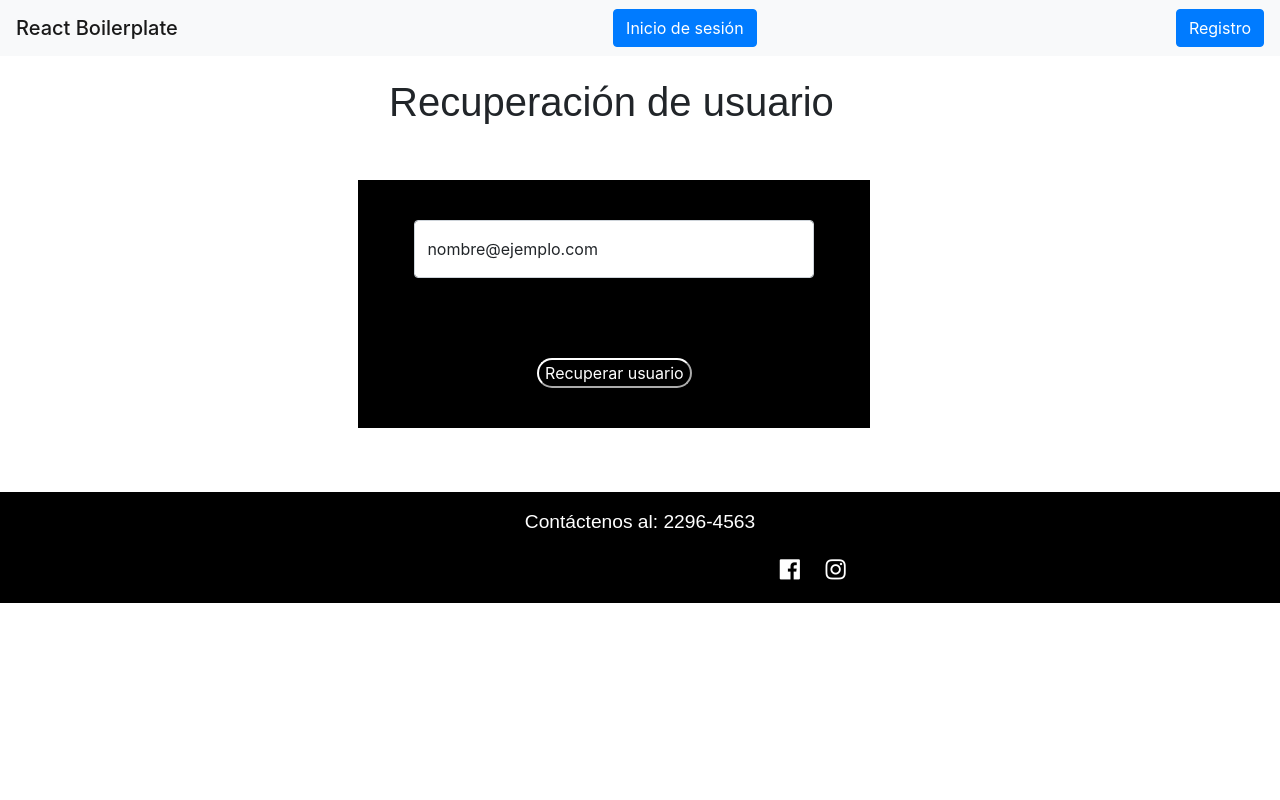
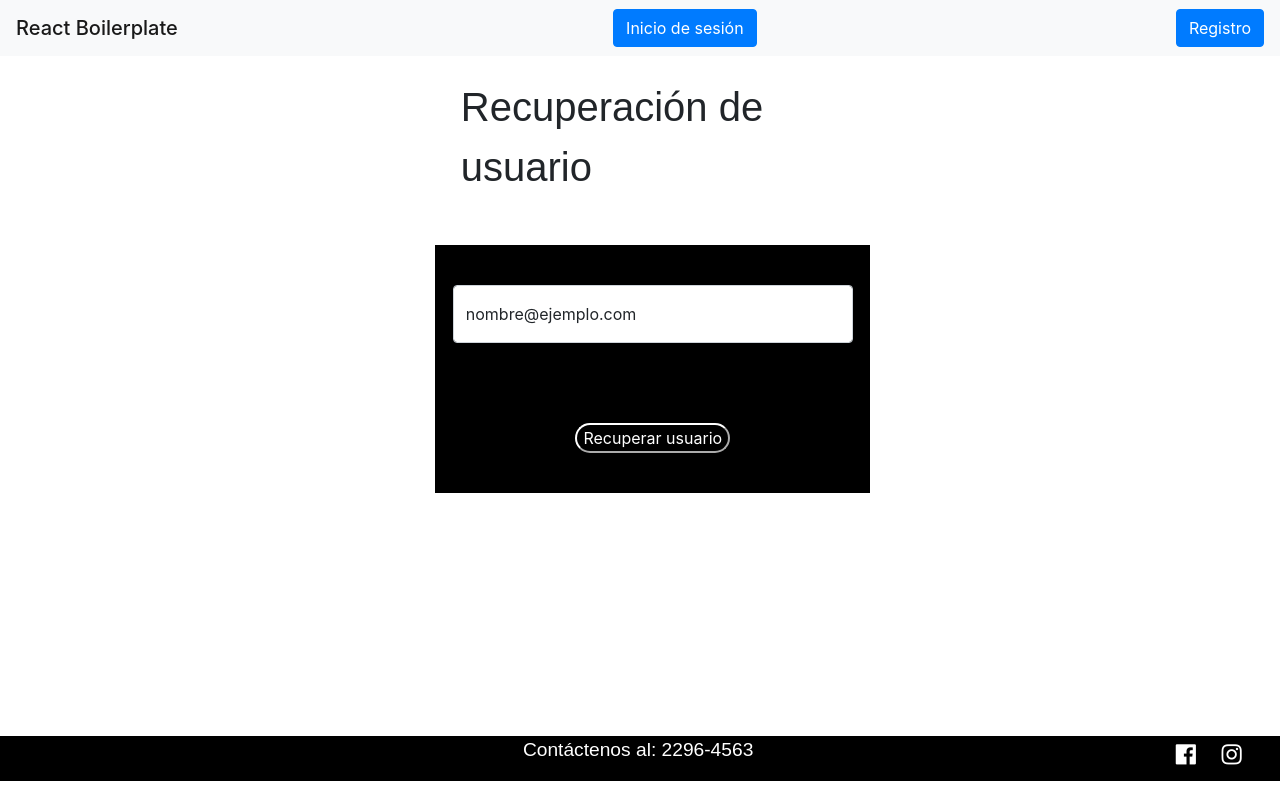
Before and after one commit to KevinJPC/Proyecto-Final-4Geeks---6B, a React app: page /recoverPassword in a window 1280 px wide. Built offline with nearby package versions, Linux system fonts and the light colour scheme; no server answers.

Commit message:
vistas1.2

```diff
--- a/src/front/js/component/footer.js
+++ b/src/front/js/component/footer.js
@@ -2,13 +2,13 @@ import React, { Component } from "react";
 
 export const Footer = () => (
 	<div className="Footer" id="footer-principal">
-		<footer className="footer mt-auto py-3 text-center" id="footer">
+		<footer className="footer mt-auto text-center" id="footer">
 			<div id="icon">
 				<p>Contáctenos al: 2296-4563</p>
-				<a href="https://www.facebook.com/pagina" id="redes1">
+				<a href="https://www.facebook.com/pagina" target="_blank" rel="noopener noreferrer" id="redes1">
 					<i className="fab fa-facebook" />
 				</a>
-				<a href="https://www.instagram.com/" id="redes2">
+				<a href="https://www.instagram.com/" target="_blank" rel="noopener noreferrer" id="redes2">
 					<i className="fab fa-instagram" />
 				</a>
 			</div>
--- a/src/front/js/pages/recoverPassword.js
+++ b/src/front/js/pages/recoverPassword.js
@@ -41,7 +41,7 @@ export const RecoverPassword = () => {
 	return (
 		<div className="fondoregistro2">
 			<p id="recover-user">Recuperación de usuario</p>
-			<div className="text-center mt-5 d-flex justify-content-center align-items-center" id="fondonegro">
+			<div className="text-center mt-5 d-flex justify-content-center align-items-center" id="fondonegro1">
 				<form style={{ width: "400px" }} onSubmit={e => handleSubmit(e)}>
 					<div className="form-floating">
 						<input
--- a/src/front/styles/index.scss
+++ b/src/front/styles/index.scss
@@ -21,11 +21,19 @@
 #tituloregistro{
     font-family: Arial, Helvetica, sans-serif;
     font-size: 500%;
-    margin-left: 20%;
+    margin-left: 25%;
     margin-bottom: -5%;
 }
 #fondonegro{
     background-color: black;
+    margin-left: 11%;
+    width: 80%;
+    margin-bottom: 20%;
+}
+#fondonegro1{
+    background-color: black;
+    margin-bottom: 20%;
+    margin-left: 15%;
 }
 .Registarse{
     background: none;
@@ -62,10 +70,11 @@
     background-color: none;
     margin-top: 5%;
 }
+
 #Login-user{
     font-family: Arial, Helvetica, sans-serif;
     font-size: 450%;
-    margin-left: 8%;
+    margin-left: 16%;
     margin-bottom: -5%;
 }
 #recover{
@@ -74,7 +83,8 @@
 #recover-user{
     font-family: Arial, Helvetica, sans-serif;
     font-size: 250%;
-    margin-left: 6%;
+    margin-left: 20%;
+    padding-top: 5px;
 }
 #footer{
     margin-top:20px;
@@ -85,16 +95,23 @@
 
 }
 #footer-principal{
-    margin-top:5%;
+    margin-top:10%;
 }
 #redes1{
-    margin-left:30%;
+    margin-left:33%;
     margin-right: 2%;
     font-size: 120%;
     color: white;
+    padding-top: 2px;
 }
 #redes2{
    font-size: 120%;
    margin-right: 3%;
    color: white;
+   padding-top: 2px;
 }
+#icon{
+    margin-top: 1%;
+    display: flex;
+    justify-content: flex-end;
+}
```
